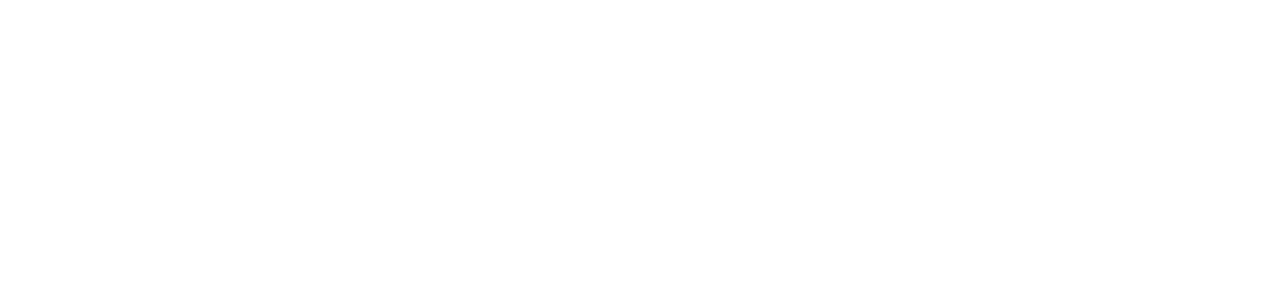
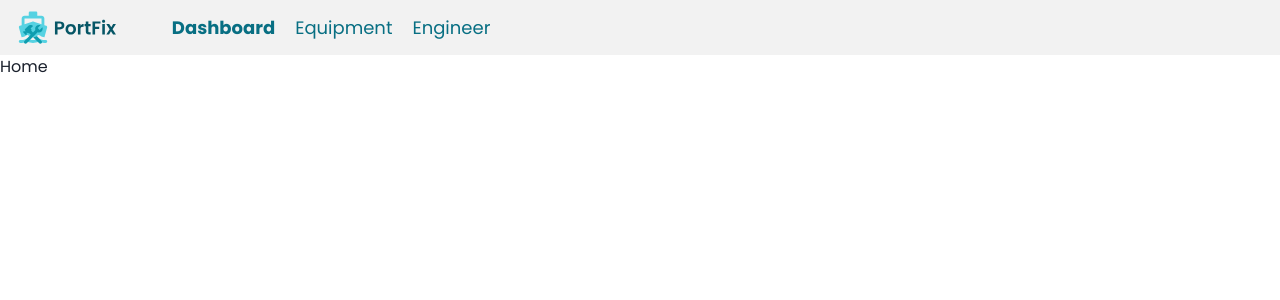
Before and after one commit to PuttTim/PSA-vpn2, a React (Vite) app in the folder portfix_web/: page /dashboard in a window 1280 px wide. Before the commit this address had no page. Shown: the top 300 px of the page. Built offline with nearby package versions, Linux system fonts and the light colour scheme.

Commit message:
Navbar done, created files for pages

```diff
--- a/portfix_web/src/App.tsx
+++ b/portfix_web/src/App.tsx
@@ -1,15 +1,19 @@
 import { useEffect, useState } from "react"
-import { Route, Routes } from "react-router-dom"
+import { Navigate, Route, Routes } from "react-router-dom"
+import Navbar from "./Components/Navbar"
 import Equipment from "./Pages/Equipment"
-import Home from "./Pages/Home"
+import Dashboard from "./Pages/Dashboard"
+import Engineer from "./Pages/Engineer"
 
 const App = () => {
     return (
         <>
-
+            <Navbar />
             <Routes>
-                <Route path="/" element={<Home />} />
+                <Route path="/" element={<Navigate to="/dashboard" />} />
+                <Route path="/dashboard" element={<Dashboard />} />
                 <Route path="/equipment" element={<Equipment />} />
+                <Route path="/engineer" element={<Engineer />} />
             </Routes>
         </>
     )
--- /dev/null
+++ b/portfix_web/src/Components/Navbar.tsx
@@ -0,0 +1,48 @@
+import { Box, Button, HStack, Image, Text } from "@chakra-ui/react"
+import React from "react"
+import { useLocation, useNavigate } from "react-router-dom"
+import portFixLogoText from "../assets/PortFix-Logo-Text.svg"
+
+interface NavbarItems {
+    name: string
+    pageUrl: string
+}
+
+const pages: NavbarItems[] = [
+    { name: "Dashboard", pageUrl: "/dashboard" },
+    { name: "Equipment", pageUrl: "/equipment" },
+    { name: "Engineer", pageUrl: "/engineer" },
+]
+
+const Navbar = () => {
+    const navigate = useNavigate()
+    const location = useLocation()
+
+    return (
+        <Box bgColor="hsl(0, 0%, 95%)" paddingX={4} paddingY={2.5}>
+            <HStack>
+                <Image src={portFixLogoText} width="8%" objectFit="cover" />
+                <HStack spacing={5} style={{ marginLeft: "3em" }}>
+                    {pages.map(page => (
+                        <Button
+                            key={page.name}
+                            fontWeight={
+                                location.pathname.includes(page.pageUrl)
+                                    ? "bold"
+                                    : "normal"
+                            }
+                            fontSize="lg"
+                            color="cyan.800"
+                            onClick={() => navigate(page.pageUrl)}
+                            variant="link"
+                            sx={{ transition: "font-weight 0.15s ease-out" }}>
+                            {page.name}
+                        </Button>
+                    ))}
+                </HStack>
+            </HStack>
+        </Box>
+    )
+}
+
+export default Navbar
--- a/portfix_web/src/Pages/Home.tsx
+++ b/portfix_web/src/Pages/Dashboard.tsx
@@ -1,7 +1,7 @@
 import React from "react"
 
-const Home = () => {
+const Dashboard = () => {
     return <div>Home</div>
 }
 
-export default Home
+export default Dashboard
--- /dev/null
+++ b/portfix_web/src/Pages/Engineer.tsx
@@ -0,0 +1,9 @@
+import React from 'react'
+
+const Engineer = () => {
+  return (
+	<div>Engineer</div>
+  )
+}
+
+export default Engineer
```
Also changed, not shown: portfix_web/src/assets/PortFix-Logo-Text.svg (added).
